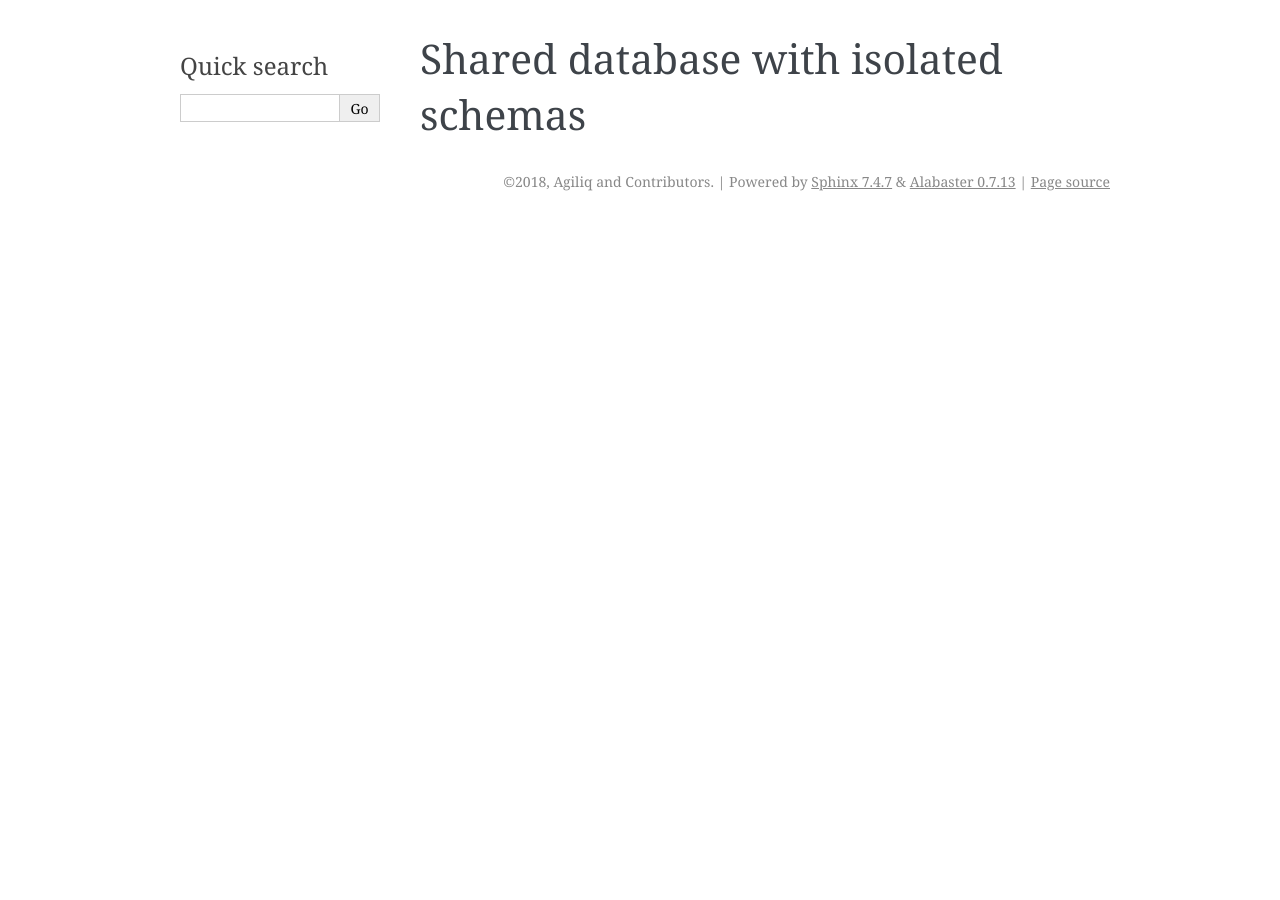
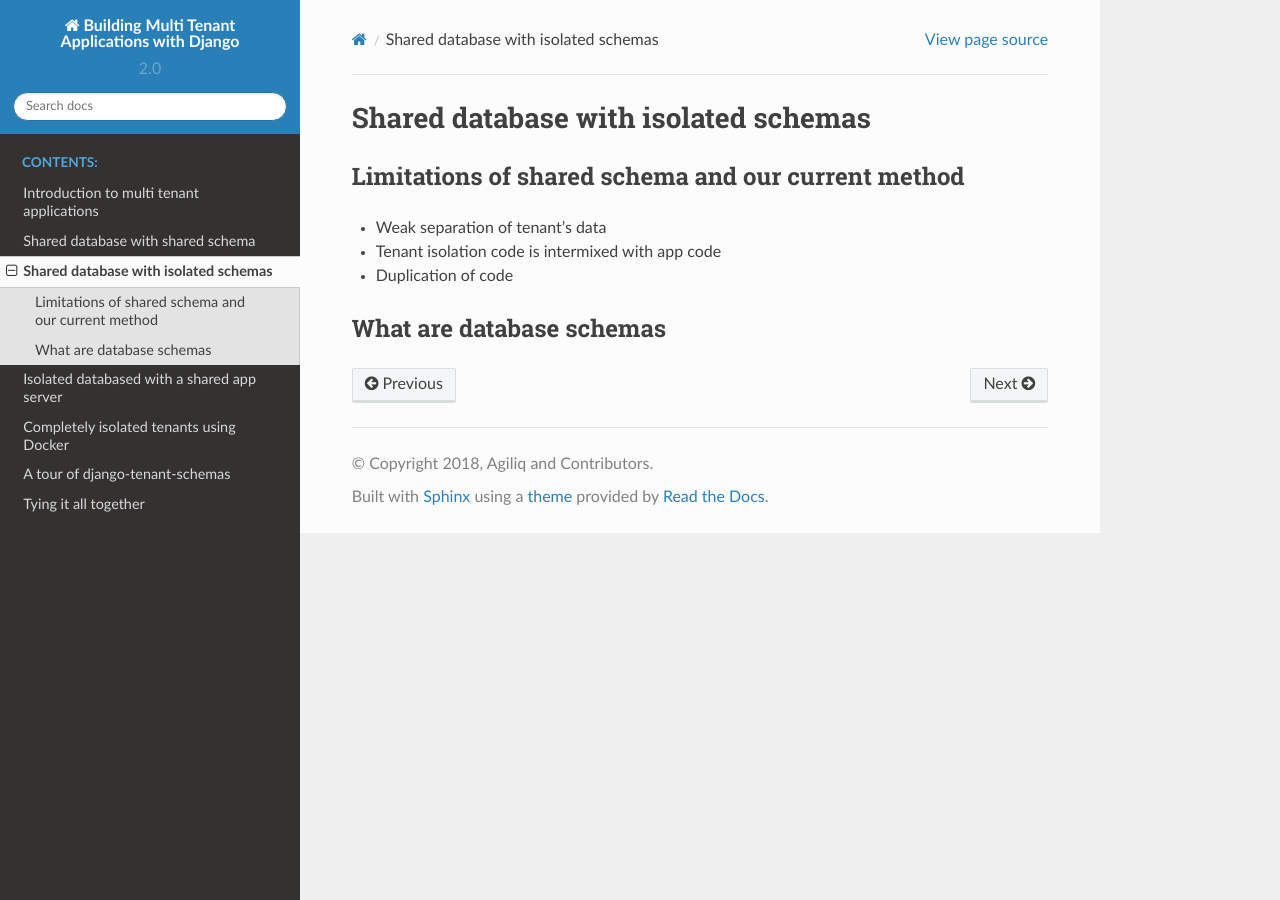
Before and after one commit to agiliq/building-multi-tenant-applications-with-django, a Sphinx documentation site: the page built from source/shared-database-isolated-schema.rst, in a window 1280 px wide. Built offline with Sphinx 7.4.7 and the Read the Docs theme 2.0.0, drawn with Linux system fonts in a browser that asks for light colours.

Commit message:
Use rtd theme

```diff
--- a/source/conf.py
+++ b/source/conf.py
@@ -83,7 +83,7 @@ todo_include_todos = False
 # The theme to use for HTML and HTML Help pages.  See the documentation for
 # a list of builtin themes.
 #
-html_theme = 'alabaster'
+html_theme = 'sphinx_rtd_theme'
 
 # Theme options are theme-specific and customize the look and feel of a theme
 # further.  For a list of options available for each theme, see the
--- a/source/shared-database-isolated-schema.rst
+++ b/source/shared-database-isolated-schema.rst
@@ -1,2 +1,13 @@
 Shared database with isolated schemas
 ---------------------------------------
+
+Limitations of shared schema and our current method
+++++++++++++++++++++++++++++++++++++++++++++++++++++++
+
+- Weak separation of tenant's data
+- Tenant isolation code is intermixed with app code
+- Duplication of code
+
+
+What are database schemas
++++++++++++++++++++++++++++
--- a/source/shared-database-shared-schema.rst
+++ b/source/shared-database-shared-schema.rst
@@ -129,7 +129,7 @@ To ensure that the :code:`<xxx>.polls.local` hits your development machine, make
 
 (If you are oj windows, use :code:`C:\Windows\System32\Drivers\etc\hosts`). My file looks like this.
 
-.. code-block:: txt
+.. code-block:: text
 
      # ...
      127.0.0.1 polls.local
```
